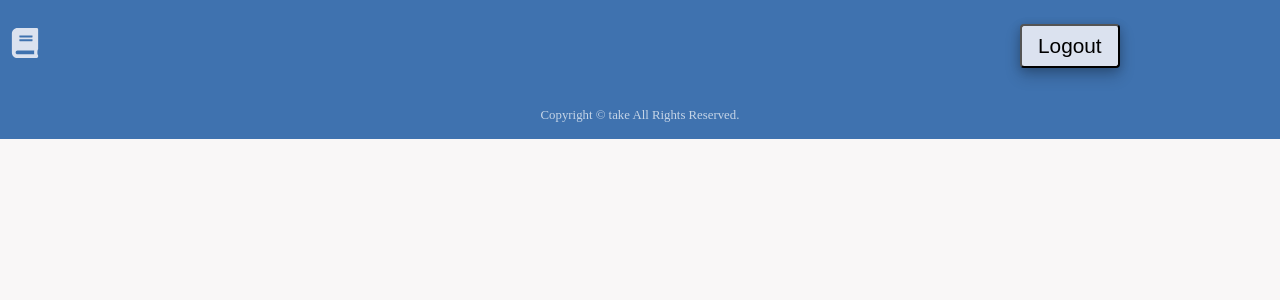
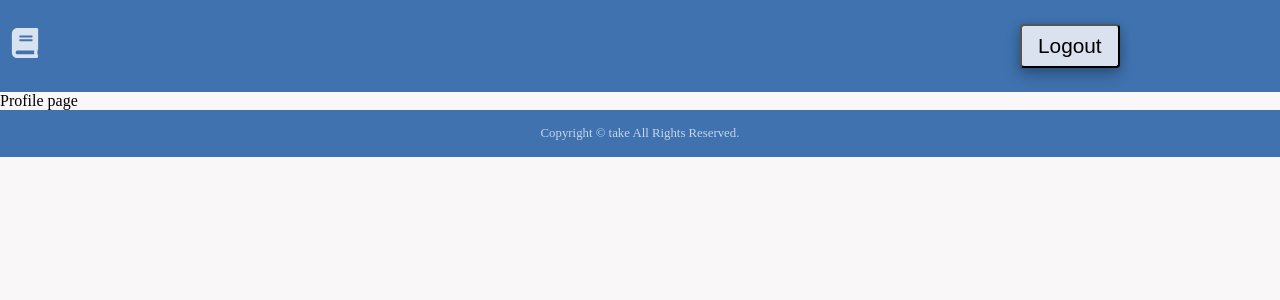
Before and after one commit to ttakeyaya/mern-project, a React (Create React App) app in the folder frontend/: page /profile/profile in a window 1280 px wide. Shown: the top 300 px of the page. Built offline with nearby package versions, Linux system fonts and the light colour scheme; sample sign-in values are in the browser's storage.

Commit message:
プロファイルページ追加（認可）

```diff
--- a/frontend/src/App.js
+++ b/frontend/src/App.js
@@ -5,6 +5,7 @@ import Home from './pages/Home';
 import Footer from './components/Footer';
 import Login from './pages/Login';
 import Register from './pages/Register';
+import Profile from './pages/Profile';
 import CardList from './components/Cards/CardList';
 
 import { PrivateRoute } from './components/Routes/PrivateRoute';
@@ -35,7 +36,10 @@ function App() {
           <Routes>
             <Route path="/" element={<Home />} />
             <Route path="/login" element={<Login />} />
-            <Route path="register" element={<Register />} />
+            <Route path="/register" element={<Register />} />
+            <Route path="/profile" element={<PrivateRoute />}>
+              <Route path="profile" element={<Profile />} />
+            </Route>
             <Route path="/cards" element={<PrivateRoute />}>
               <Route path="/cards" element={<CardList cards={flashCards} />} />
             </Route>
--- /dev/null
+++ b/frontend/src/pages/Profile.jsx
@@ -0,0 +1,9 @@
+import React from 'react';
+import { useSelector } from 'react-redux';
+
+function Profile() {
+  const { user } = useSelector((state) => state.auth);
+  return <section>Profile page</section>;
+}
+
+export default Profile;
--- a/frontend/src/pages/Register.jsx
+++ b/frontend/src/pages/Register.jsx
@@ -28,7 +28,6 @@ function Register() {
     }
 
     if (isSuccess || user) {
-      console.log('hi there');
       navigate('/');
     }
   });
```
Also changed, not shown: 1 other file (tests, documents, lock files or other folders).
